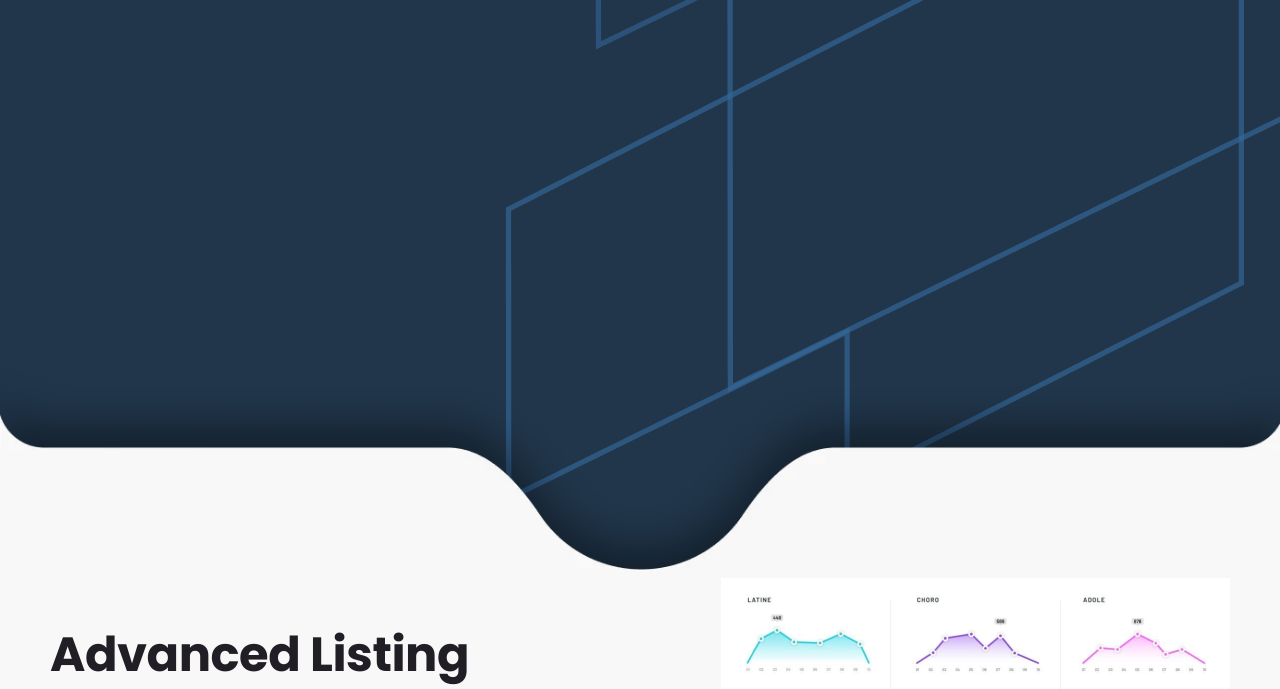
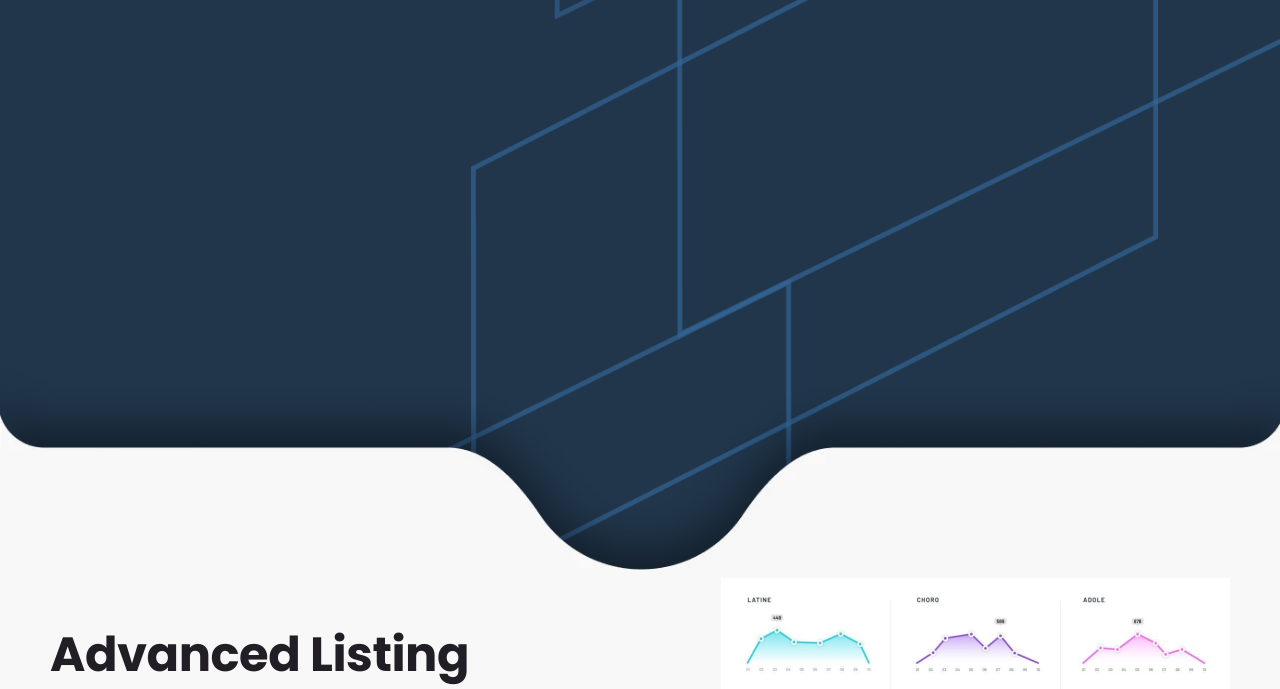
Before and after one commit to Melikova/landing_page_design, a plain HTML site: page index.html in a window 1280 px wide. Shown: the part 384-1073 px from the top of the page. Drawn offline with nearby package versions, Linux system fonts and the light colour scheme.

Commit message:
Update main.css

```diff
--- a/main.css
+++ b/main.css
@@ -94,6 +94,11 @@ a {
     padding-top: 100px;
     background: #21364B;
     background-image: url("images/bg.png");
+    background-size: cover;
+    /* bottom: 0px; */
+    /* right: 0px; */
+    width: 100%;
+    /* background-position: right; */
     color: #FFF;
     position: relative;
 }
```
